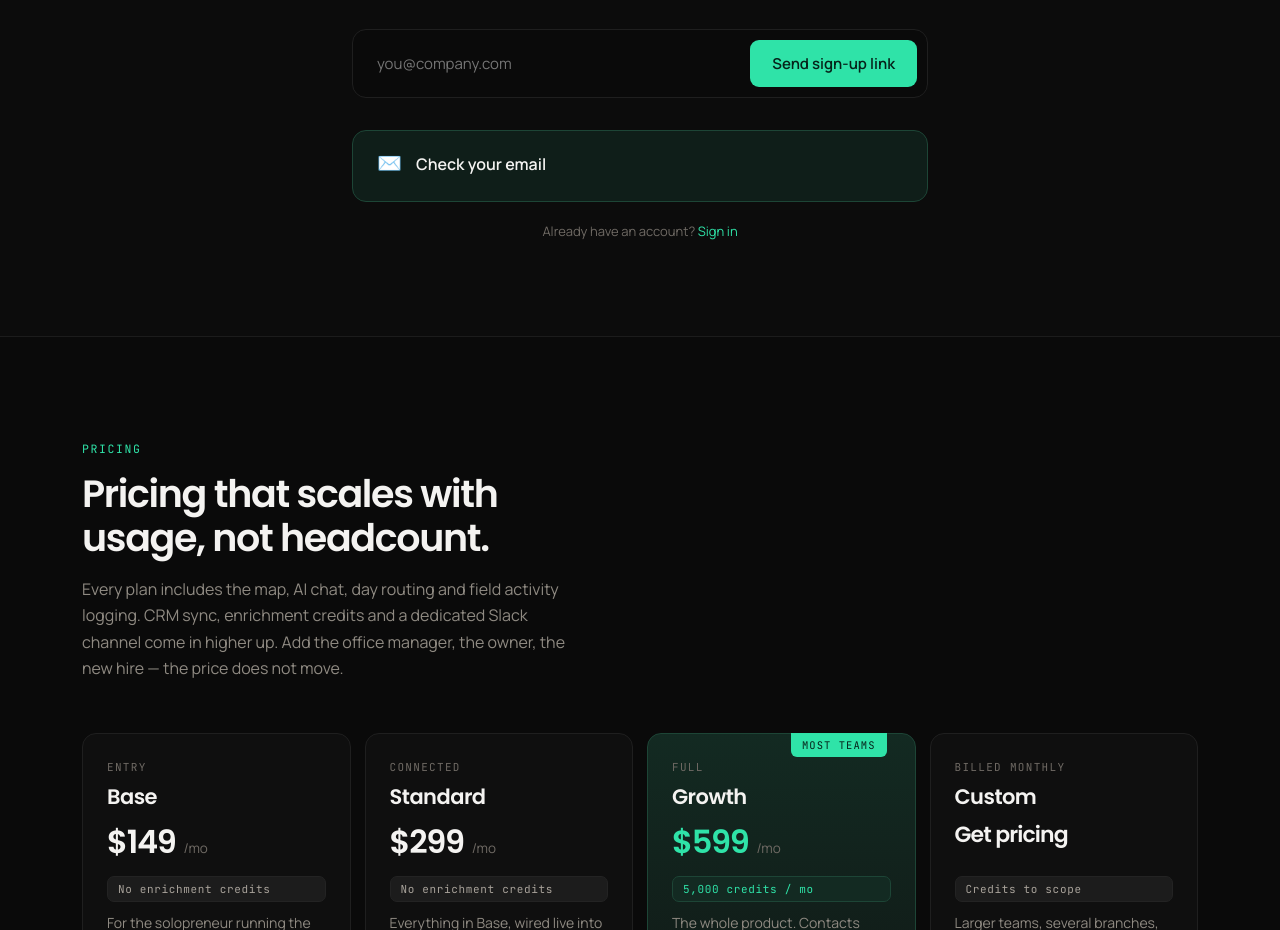
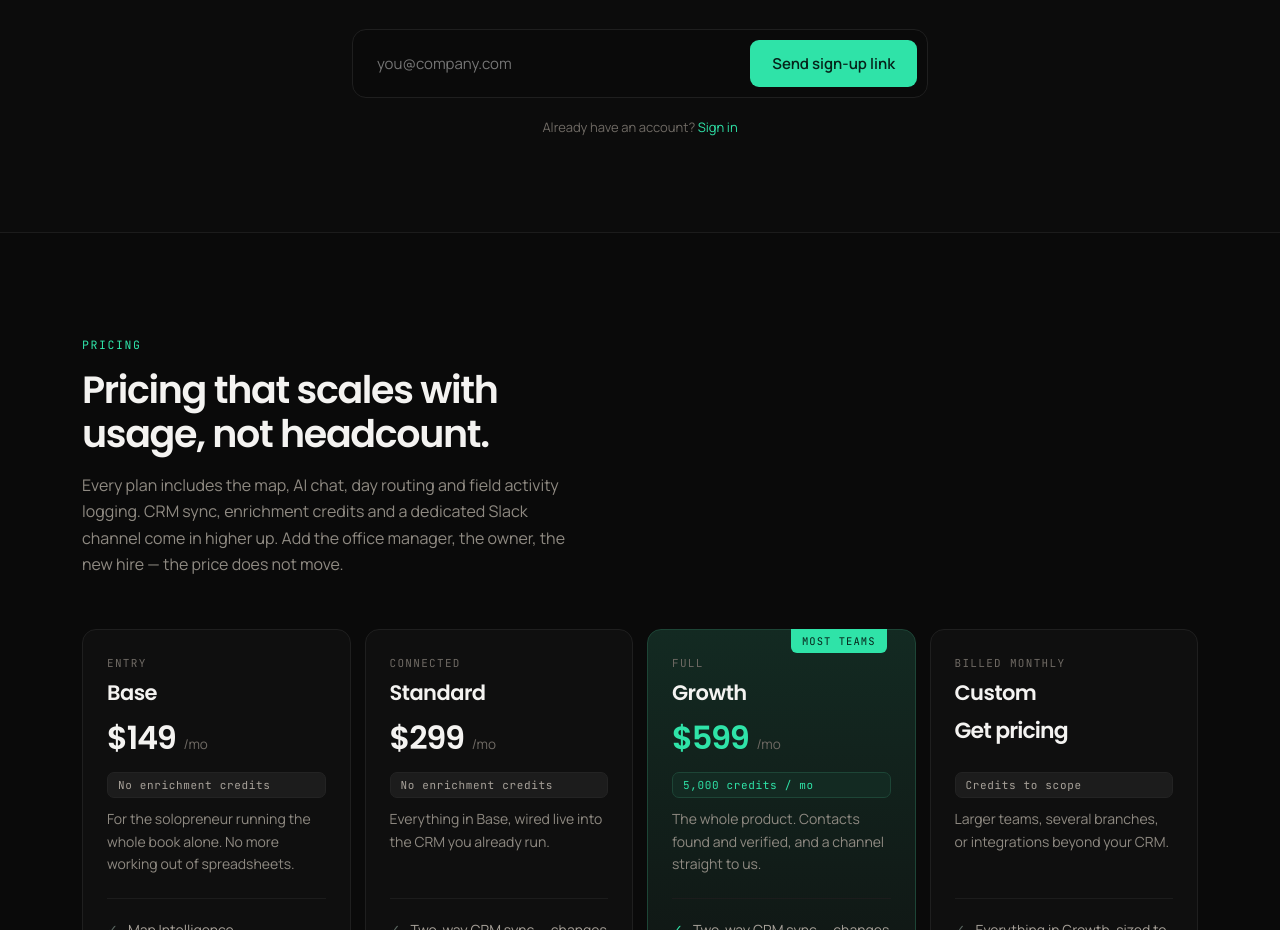
Before and after one commit to rudiment-gtm/encore-landing-page, a website built with Vite: page index.html in a window 1280 px wide. Shown: the part 4287-5217 px from the top of the page. Built offline with nearby package versions, Linux system fonts and the light colour scheme.

Commit message:
Fix success card showing regardless of outcome
The success box's inline style declared display twice (display:none
then display:flex later in the same attribute) — the second one wins
in CSS, so it was visible from page load regardless of whether the
signup actually succeeded.

```diff
--- a/index.html
+++ b/index.html
@@ -381,7 +381,7 @@
         <button id="rSignupBtn" type="submit" style="background:#2FE3A8; color:#06231A; border:none; border-radius:9px; padding:13px 22px; font-size:15px; font-weight:600; font-family:Manrope,sans-serif; cursor:pointer; white-space:nowrap;">Send sign-up link</button>
       </form>
       <div id="rSignupError" style="display:none; color:#F5A3A3; font-size:13.5px; margin-top:10px;"></div>
-      <div id="rSignupSuccess" style="display:none; margin-top:32px; border:1px solid #1D4536; background:#0F1E19; border-radius:14px; padding:22px 24px; text-align:left; display:flex; gap:14px; align-items:flex-start;">
+      <div id="rSignupSuccess" style="display:none; margin-top:32px; border:1px solid #1D4536; background:#0F1E19; border-radius:14px; padding:22px 24px; text-align:left; gap:14px; align-items:flex-start;">
         <span style="font-size:20px; line-height:1;">✉️</span>
         <div>
           <div style="font-weight:600; color:#F4F3F1;">Check your email</div>
```
